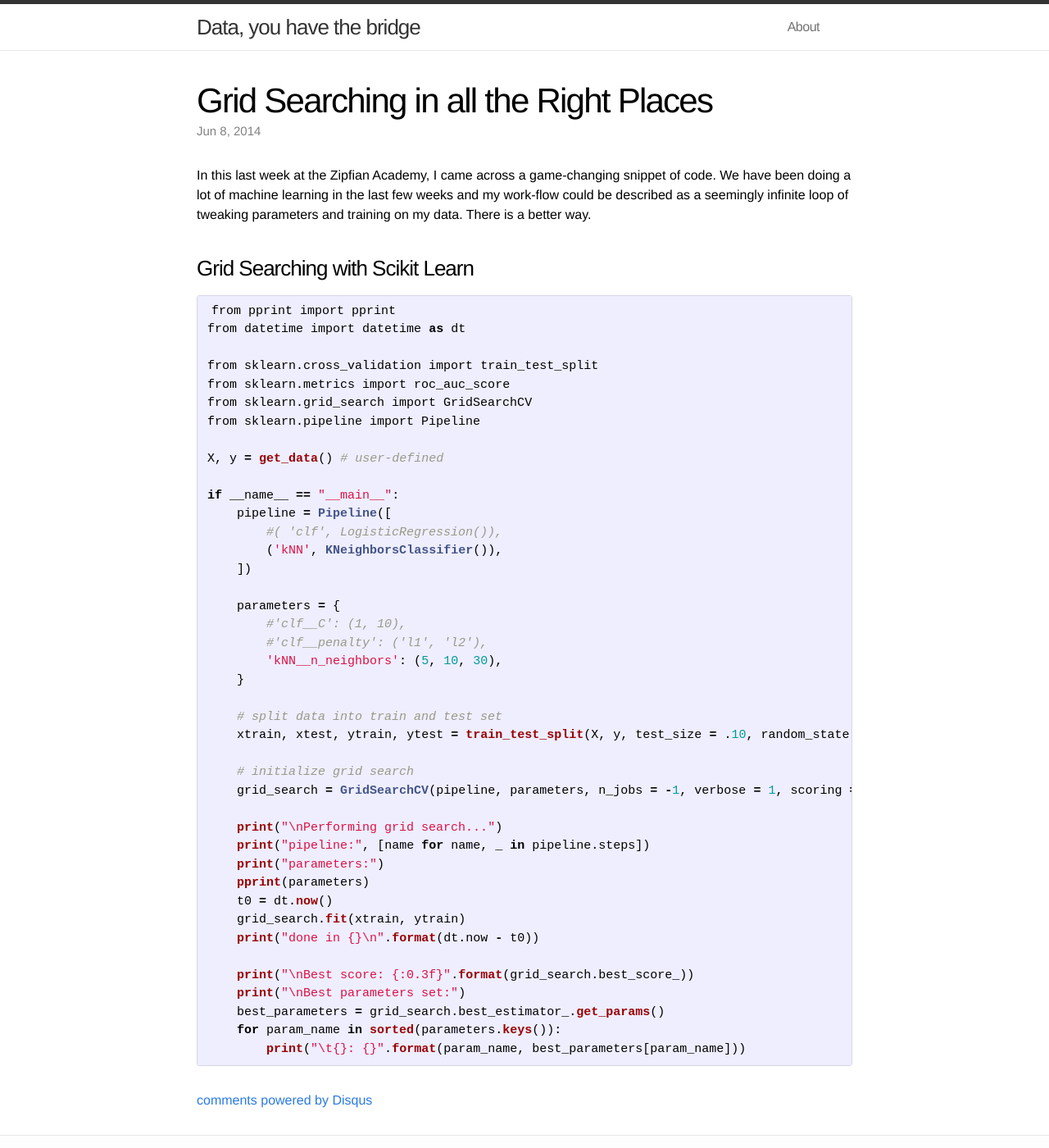
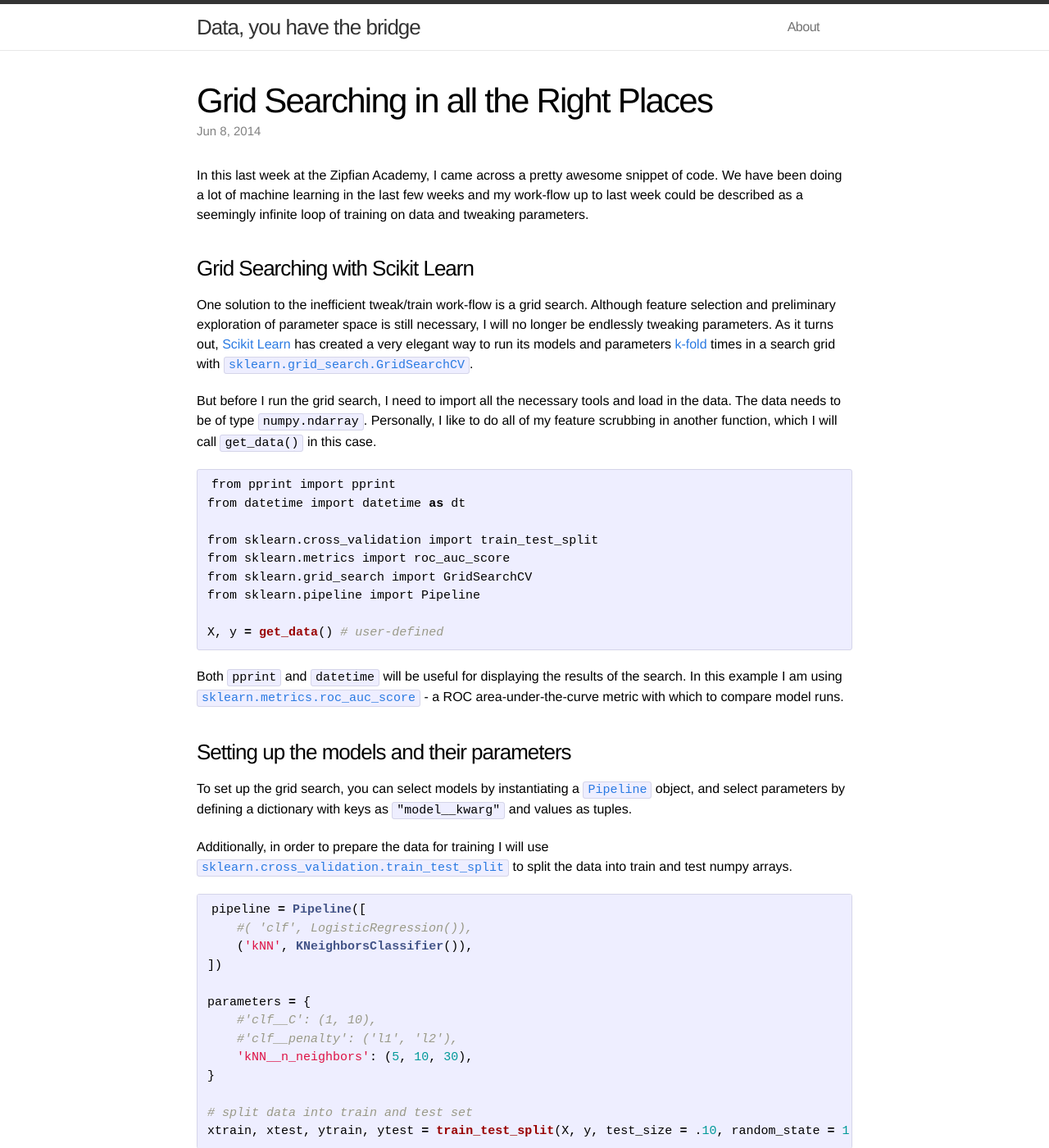
Before and after one commit to abshinn/abshinn.github.io, a Jekyll site: the page built from _posts/2014-06-08-grid-searching-in-all-the-right-places.markdown, in a window 1280 px wide and 1400 px high. Shown: the whole window at 82% size. Built offline with Jekyll 4.4.1, drawn with Linux system fonts in a browser that asks for light colours; Markdown is read by kramdown in place of the engine named in the settings; comment, search, counter and statistics services are not loaded; some of the changed text lies outside the part shown.

Commit message:
add finishing touches on grid search post

````diff
--- a/_posts/2014-06-08-grid-searching-in-all-the-right-places.markdown
+++ b/_posts/2014-06-08-grid-searching-in-all-the-right-places.markdown
@@ -3,12 +3,16 @@
 comments: true
 title:  "Grid Searching in all the Right Places"
 date:   2014-06-08 00:00:00
-categories: python, sklearn
+categories: python sklearn
 ---
 
-In this last week at the Zipfian Academy, I came across a game-changing snippet of code. We have been doing a lot of machine learning in the last few weeks and my work-flow could be described as a seemingly infinite loop of tweaking parameters and training on my data. There is a better way.
+In this last week at the Zipfian Academy, I came across a pretty awesome snippet of code. We have been doing a lot of machine learning in the last few weeks and my work-flow up to last week could be described as a seemingly infinite loop of training on data and tweaking parameters.
 
 ### Grid Searching with Scikit Learn
+
+One solution to the inefficient tweak/train work-flow is a grid search. Although feature selection and preliminary exploration of parameter space is still necessary, I will no longer be endlessly tweaking parameters. As it turns out, [Scikit Learn](http://scikit-learn.org/) has created a very elegant way to run its models and parameters [k-fold](http://en.wikipedia.org/wiki/Cross-validation_(statistics)) times in a search grid with [`sklearn.grid_search.GridSearchCV`](http://scikit-learn.org/stable/modules/generated/sklearn.grid_search.GridSearchCV.html).
+
+But before I run the grid search, I need to import all the necessary tools and load in the data. The data needs to be of type `numpy.ndarray`. Personally, I like to do all of my feature scrubbing in another function, which I will call `get_data()` in this case.
 
 ```python
 from pprint import pprint
@@ -20,22 +24,40 @@
 from sklearn.pipeline import Pipeline
 
 X, y = get_data() # user-defined
+```
 
+Both `pprint` and `datetime` will be useful for displaying the results of the search. In this example I am using [`sklearn.metrics.roc_auc_score`](http://scikit-learn.org/stable/modules/generated/sklearn.metrics.roc_auc_score.html) - a ROC area-under-the-curve metric with which to compare model runs.
+
+### Setting up the models and their parameters
+
+To set up the grid search, you can select models by instantiating a [`Pipeline`](http://scikit-learn.org/stable/modules/generated/sklearn.pipeline.Pipeline.html) object, and select parameters by defining a dictionary with keys as `"model__kwarg"` and values as tuples.
+
+Additionally, in order to prepare the data for training I will use [`sklearn.cross_validation.train_test_split`](http://scikit-learn.org/stable/modules/generated/sklearn.grid_search.GridSearchCV.html) to split the data into train and test numpy arrays.
+
+```python
+pipeline = Pipeline([
+    #( 'clf', LogisticRegression()),
+    ('kNN', KNeighborsClassifier()),
+])
+
+parameters = {
+    #'clf__C': (1, 10),
+    #'clf__penalty': ('l1', 'l2'),
+    'kNN__n_neighbors': (5, 10, 30),
+}
+
+# split data into train and test set
+xtrain, xtest, ytrain, ytest = train_test_split(X, y, test_size = .10, random_state = 1)
+```
+
+### Running the search
+
+Next, initialize `GridSearchCV` with a few keyword parameters. `n_jobs` may seem like an innocuous little keyword, but looks are deceiving. `n_jobs = -1` allows you to parallelize your grid search using all of the cores on your machine. Alternatively, you can set `n_jobs` to `-2` to use all but one of your machine's cores - think of it as an index to a list of the cores on your system.
+
+Also note that multi-processing requires grid search to run in a `"__main__"` protected block.
+
+```python
 if __name__ == "__main__":
-    pipeline = Pipeline([
-        #( 'clf', LogisticRegression()),
-        ('kNN', KNeighborsClassifier()),
-    ])
-
-    parameters = {
-        #'clf__C': (1, 10),
-        #'clf__penalty': ('l1', 'l2'),
-        'kNN__n_neighbors': (5, 10, 30),
-    }
-
-    # split data into train and test set
-    xtrain, xtest, ytrain, ytest = train_test_split(X, y, test_size = .10, random_state = 1)
-
     # initialize grid search
     grid_search = GridSearchCV(pipeline, parameters, n_jobs = -1, verbose = 1, scoring = "roc_auc")
 
@@ -46,10 +68,24 @@
     t0 = dt.now()
     grid_search.fit(xtrain, ytrain)
     print("done in {}\n".format(dt.now - t0))
+```
 
+### Well, what now?
+
+Conveniently, `GridSearchCV` stores the best score within the `best_score_` instance attribute, and their respective parameters within the `best_estimator_` attribute. They could be accessed and sent to `stdout` like so:
+
+```python
     print("\nBest score: {:0.3f}".format(grid_search.best_score_))
     print("\nBest parameters set:")
     best_parameters = grid_search.best_estimator_.get_params()
     for param_name in sorted(parameters.keys()):
         print("\t{}: {}".format(param_name, best_parameters[param_name]))
 ```
+
+#### Re-fit
+
+And that's it. Pretty neat, right?
+
+One final note, if you want to make predictions with the optimal parameters set `refit = True` within the `GridSearchCV` instantiation to re-fit the best estimator with the entire data set.
+
+Happy grid searching!
````
